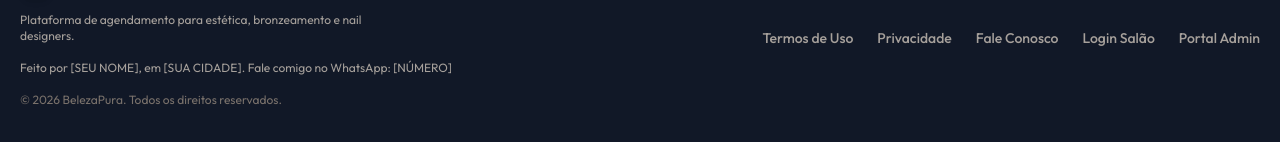
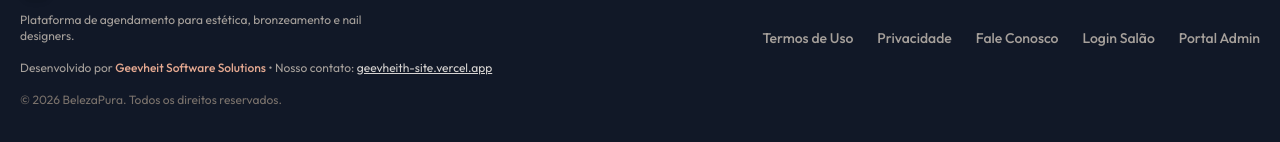
Before and after one commit to geevheit-tecnology/servicesalobeleza, a React (Vite) app in the folder belezapura_web/: page / in a window 1280 px wide. Shown: the part 6260-6402 px from the top of the page. Built offline with nearby package versions, Linux system fonts and the light colour scheme; no server answers; the HTML template or start-up script is replaced by a standard one.

Commit message:
feat(footer): add company contact and clickable link to geevheith-site.vercel.app

```diff
--- a/belezapura_web/src/pages/Contact.tsx
+++ b/belezapura_web/src/pages/Contact.tsx
@@ -298,7 +298,16 @@ export default function Contact() {
       {/* Footer */}
       <footer className="border-t border-border bg-card py-8 mt-12">
         <div className="max-w-5xl mx-auto px-5 text-center text-xs text-muted-foreground">
-          © 2026 Geevheith Software Solutions. Todos os direitos reservados.
+          © 2026{" "}
+          <a
+            href="https://geevheith-site.vercel.app/"
+            target="_blank"
+            rel="noopener noreferrer"
+            className="hover:text-foreground underline transition-colors"
+          >
+            Geevheith Software Solutions
+          </a>
+          . Todos os direitos reservados.
         </div>
       </footer>
     </div>
--- a/belezapura_web/src/pages/Marketing.tsx
+++ b/belezapura_web/src/pages/Marketing.tsx
@@ -786,7 +786,24 @@ export default function Marketing() {
               Plataforma de agendamento para estética, bronzeamento e nail designers.
             </p>
             <p className="text-xs text-stone-400 mt-2">
-              Feito por [SEU NOME], em [SUA CIDADE]. Fale comigo no WhatsApp: [NÚMERO]
+              Desenvolvido por{" "}
+              <a
+                href="https://geevheith-site.vercel.app/"
+                target="_blank"
+                rel="noopener noreferrer"
+                className="text-[#E5A991] hover:underline font-medium"
+              >
+                Geevheit Software Solutions
+              </a>
+              {" "}• Nosso contato:{" "}
+              <a
+                href="https://geevheith-site.vercel.app/"
+                target="_blank"
+                rel="noopener noreferrer"
+                className="text-stone-300 hover:text-white underline transition-colors"
+              >
+                geevheith-site.vercel.app
+              </a>
             </p>
             <p className="text-xs text-stone-500 mt-2">
               © 2026 BelezaPura. Todos os direitos reservados.
--- a/belezapura_web/src/pages/Privacy.tsx
+++ b/belezapura_web/src/pages/Privacy.tsx
@@ -359,7 +359,16 @@ export default function Privacy() {
       {/* Footer */}
       <footer className="border-t border-border bg-card py-8 mt-12">
         <div className="max-w-5xl mx-auto px-5 text-center text-xs text-muted-foreground">
-          © 2026 Geevheith Software Solutions. Todos os direitos reservados.
+          © 2026{" "}
+          <a
+            href="https://geevheith-site.vercel.app/"
+            target="_blank"
+            rel="noopener noreferrer"
+            className="hover:text-foreground underline transition-colors"
+          >
+            Geevheith Software Solutions
+          </a>
+          . Todos os direitos reservados.
         </div>
       </footer>
     </div>
```
